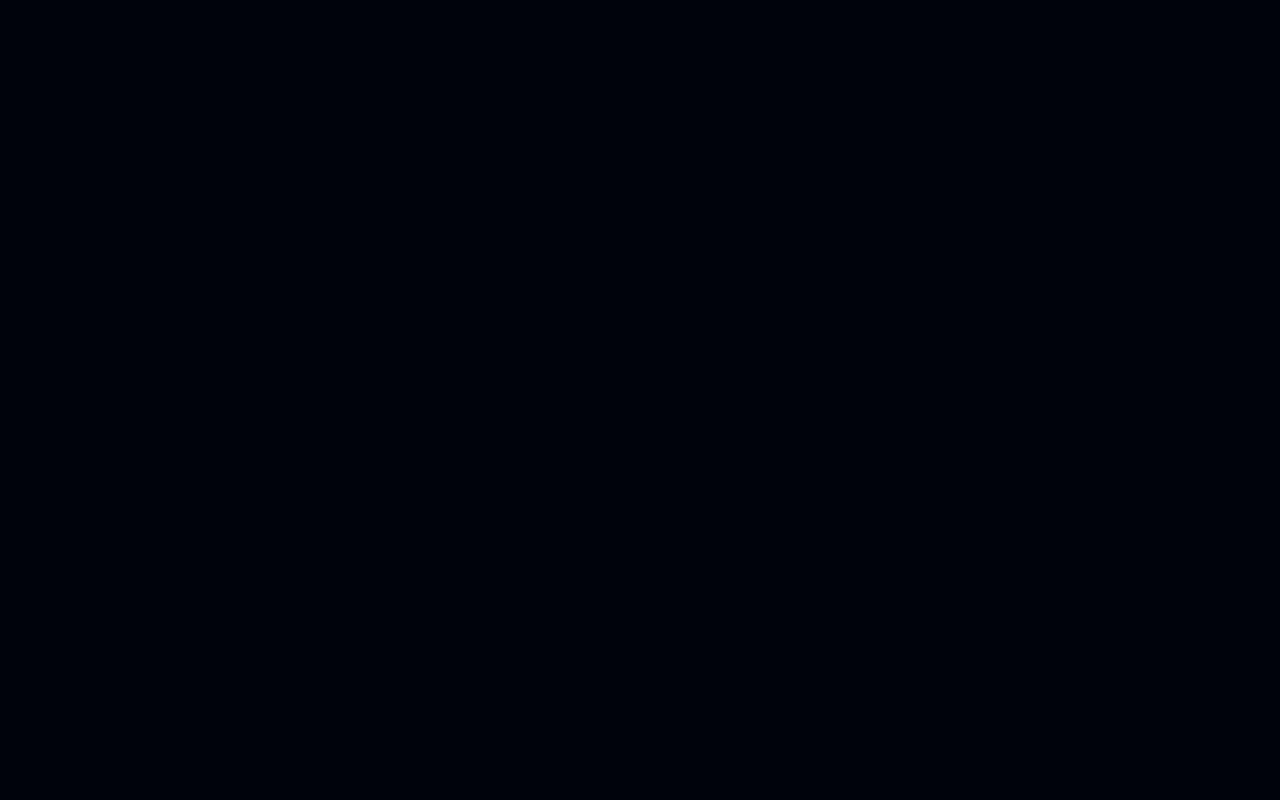
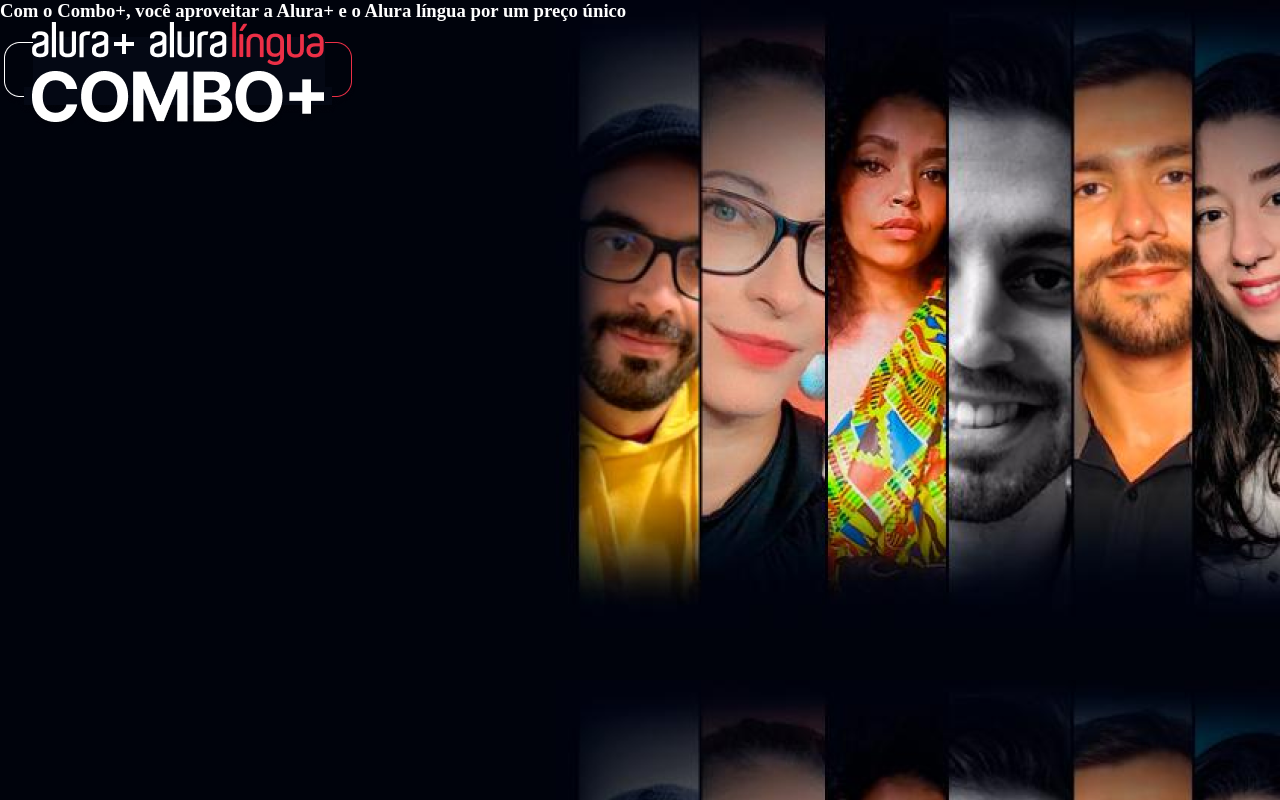
Before and after one commit to vitoriMartins/AluraPlusVitoria, a plain HTML site: page AluraPlusVitoria/index.html in a window 1280 px wide. Drawn offline with Linux system fonts and the light colour scheme.

Commit message:
Add files via upload

```diff
--- a/AluraPlusVitoria/index.html
+++ b/AluraPlusVitoria/index.html
@@ -8,7 +8,12 @@
         <link rel="stylesheet" href="style.css">
     </head>
     <body>
-
-    </body>
+        <section class="principal">
+        <section class="container">
+                <h1>Com o Combo+, você aproveitar a Alura+ e o Alura língua por um preço único</h1>
+                <img src="img/Combo.png" alt="O combo+ é a junção do alura+ e alura língua">
+        </section>
+    </section>
+</body>
 
 </html>
--- a/AluraPlusVitoria/style.css
+++ b/AluraPlusVitoria/style.css
@@ -6,4 +6,15 @@
 }
 body{
     background-color:var(--cor-de-fundo);
+    color: var(--branco-principal);
 }
+*{
+    margin: 0;
+    padding:0;
+}
+.principal{
+    background-image: url("img/Background.png");
+}
+.container{
+    height: 100vh;
+}
```
Also changed, not shown: AluraPlusVitoria/img/Background.png (added), AluraPlusVitoria/img/Combo.png (added).
